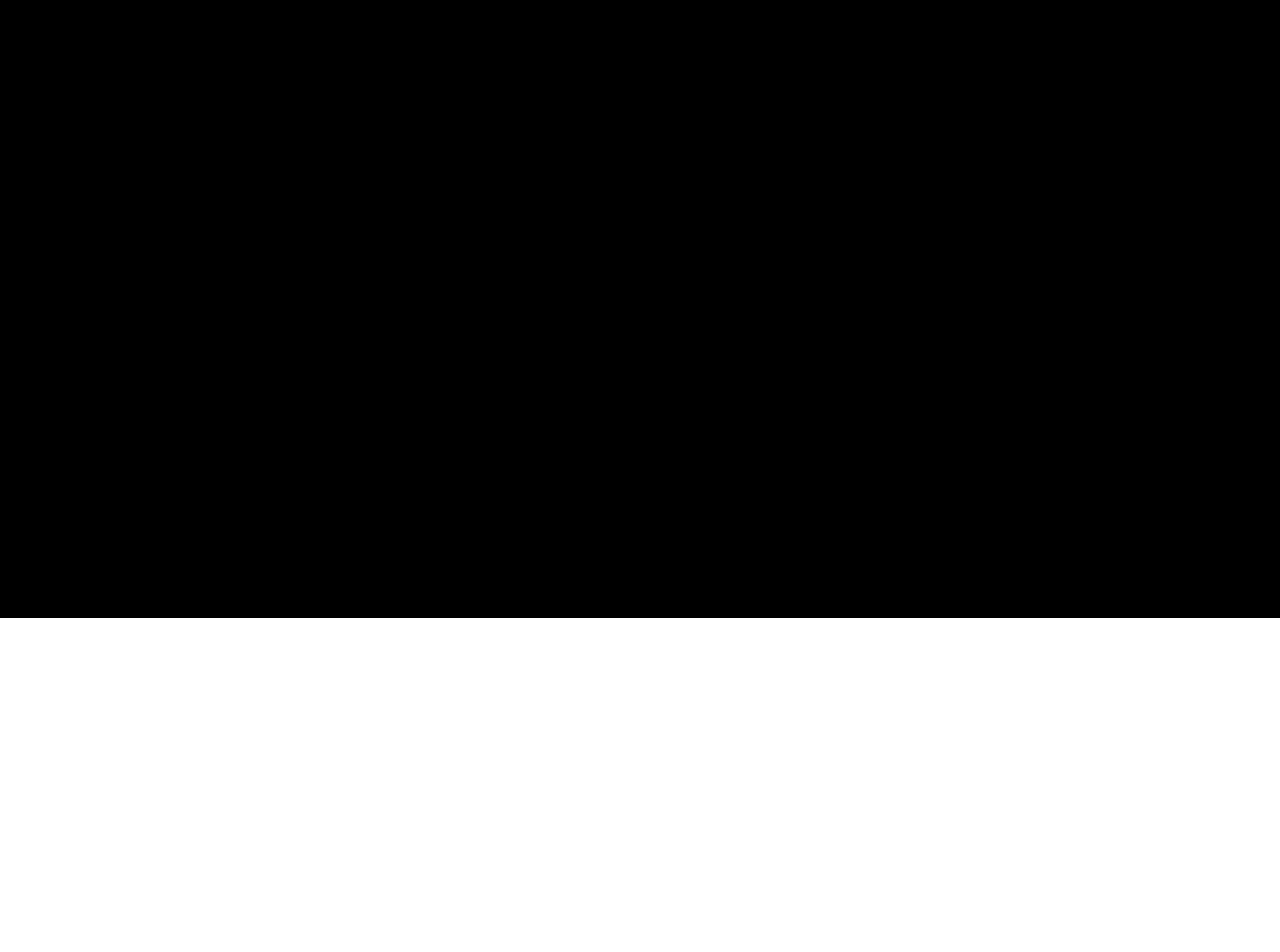
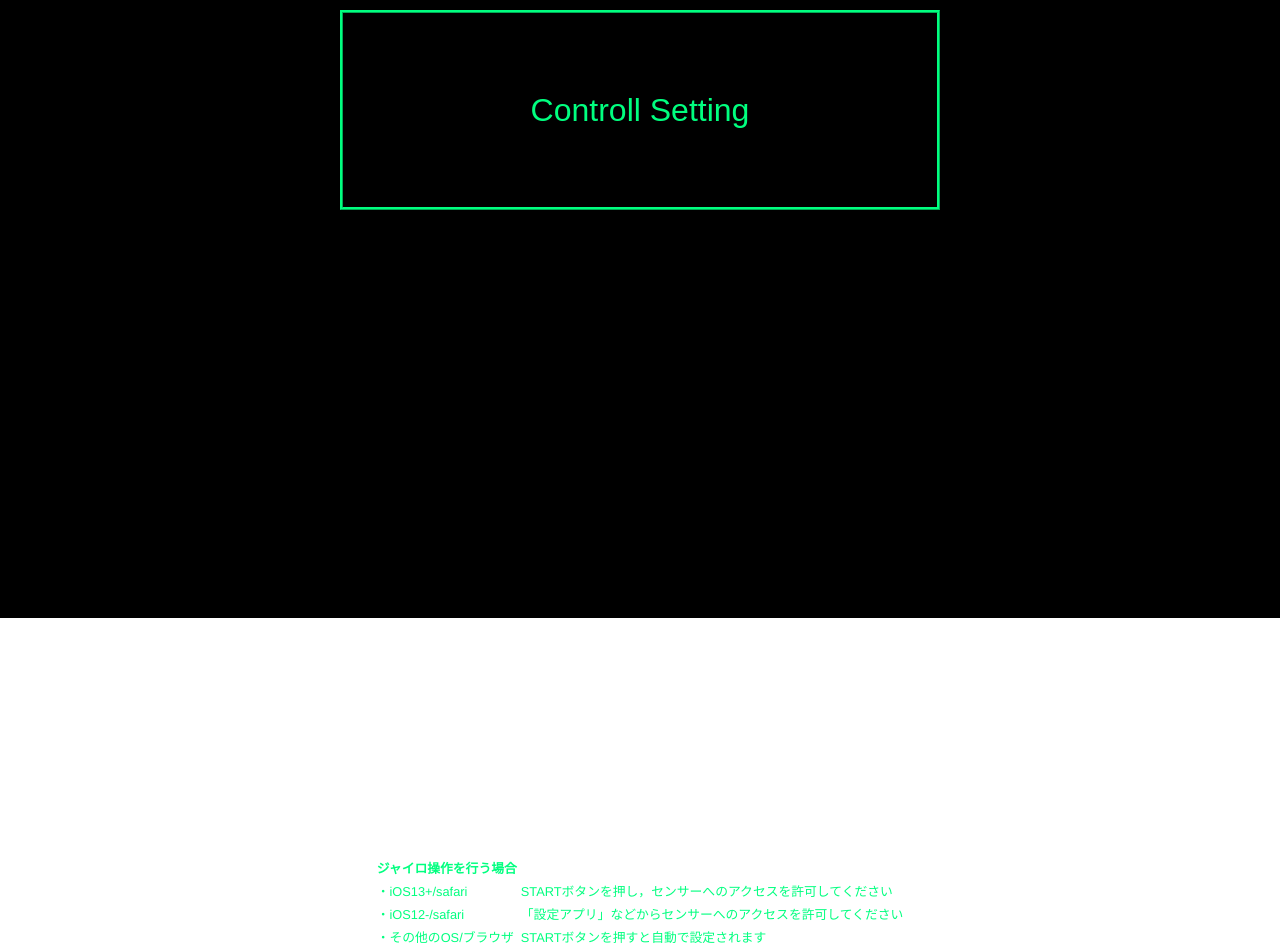
Before and after one commit to huma17ax/ball-balance, a Vue app: page /#/ in a window 1280 px wide. Shown: the part 182-1134 px from the top of the page. Before the commit the page ends 800 px from the top, so only its background shows below. Built offline with nearby package versions, Linux system fonts and the light colour scheme.

Commit message:
タイトルの追加

```diff
--- a/src/components/Flame.vue
+++ b/src/components/Flame.vue
@@ -3,7 +3,7 @@
     class = "flame"
     v-bind:style="[flameStyle, marginStyle]"
     >
-        <div v-for="(row,index_r) in mapchips" v-bind:key="row.id"
+        <div v-for="(row,index_r) in mapImgs" v-bind:key="row.id"
         class = "maprow">
             <div v-for="(chip,index_c) in row" v-bind:key="chip.id"
             class = "mapchip"
@@ -32,15 +32,30 @@ export default {
       this.$refs.ball.run()
     },
     mapchipStyle: function (row, col) {
-      var color = this.mapchips[row][col]
-      return {
+      var image = this.mapImgs[row][col]
+      var ret = {
         'width': this.mapchipSize + 'px',
-        'height': this.mapchipSize + 'px',
-        'background-color': color}
+        'height': this.mapchipSize + 'px'
+      }
+
+      if (image === 'black') {
+        ret['background-color'] = 'black'
+        ret['border'] = 'solid 3px springgreen'
+      }
+      if (image === 'white') {
+        ret['background-color'] = 'black'
+      }
+      if (image === 'pink') {
+        ret['background-color'] = 'black'
+        ret['border-radius'] = '50%'
+        ret['border'] = 'solid 3px crimson'
+      }
+
+      return ret
     }
   },
   computed: {
-    ...mapState('manager', ['screenWidth', 'screenHeight', 'mapchips', 'mapWidth', 'mapHeight']),
+    ...mapState('manager', ['screenWidth', 'screenHeight', 'mapImgs', 'mapWidth', 'mapHeight']),
     ...mapGetters('manager', ['mapchipSize']),
     flameStyle: function () {
       var sizeW = this.mapchipSize * this.mapHeight
@@ -71,6 +86,7 @@ export default {
 }
 
 .mapchip {
-    background-color: grey;
+    background-color:gray;
+    box-sizing: border-box;
 }
 </style>
--- a/src/components/Main.vue
+++ b/src/components/Main.vue
@@ -24,7 +24,7 @@ export default {
     }
   },
   computed: {
-    ...mapState('manager', ['deltaTime', 'updateFlg', 'gyro'])
+    ...mapState('manager', ['deltaTime', 'updateFlg', 'gyro', 'gameOver'])
   },
   methods: {
     windowResize: function () {
@@ -35,6 +35,9 @@ export default {
     },
     run: function () {
       this.$refs.flame.run()
+      if (this.gameOver === true) {
+        this.$router.push('/')
+      }
     }
   },
   watch: {
@@ -44,6 +47,7 @@ export default {
   },
   mounted: function () {
     this.$store.dispatch('manager/setScreenSize', {width: window.innerWidth, height: window.innerHeight})
+    this.$store.dispatch('manager/setGameOver', false)
     this.$store.dispatch('manager/loadMapChips')
       .then(() => {
         this.$store.dispatch('manager/startUpdateAsync')
@@ -65,5 +69,6 @@ export default {
     height: 100%;
     width: 100%;
     overflow: hidden;
+    background-color: black;
 }
 </style>
--- a/src/components/Title.vue
+++ b/src/components/Title.vue
@@ -1,9 +1,18 @@
 <template>
   <div class="content">
-        <div
-        style="z-index: 1; position: absolute; width: 100%; height: 100%;
-        background-color: #000;"
+        <!-- <button class="gyro-check"
         v-on:click='requestDeviceSensor()'>
+        ジャイロチェック
+        </button> -->
+        <button class="start"
+        v-on:click='controllSetting()'>{{this.message}}</button>
+        <div class="note">
+          <table class="txt">
+            <tr><th>ジャイロ操作を行う場合</th></tr>
+            <tr><td>・iOS13+/safari</td><td>STARTボタンを押し，センサーへのアクセスを許可してください</td></tr>
+            <tr><td>・iOS12-/safari</td><td>「設定アプリ」などからセンサーへのアクセスを許可してください</td></tr>
+            <tr><td>・その他のOS/ブラウザ</td><td>STARTボタンを押すと自動で設定されます</td></tr>
+          </table>
         </div>
   </div>
 </template>
@@ -11,23 +20,86 @@
 <script>
 export default {
   name: 'Title',
+  data: function () {
+    return {
+      message: 'Controll Setting',
+      doGyro: false
+    }
+  },
   methods: {
+    controllSetting: function () {
+      this.message = 'Checking Gyro Sensor ...'
+      this.sensorVerification()
+        .then(() => {
+          // ジャイロ動く
+          this.message = 'Gyro操作で開始します ...'
+          this.$store.dispatch('manager/setControllType', 'gyro')
+          this.gameStart()
+        })
+        .catch(() => {
+          // ジャイロ動かない
+          if (window.DeviceOrientationEvent && typeof DeviceOrientationEvent.requestPermission === 'function') {
+            // iOS13以上(リクエスト)
+            this.message = 'センサーへのアクセスを承認してください'
+            console.log('!')
+            this.requestDeviceSensor()
+              .then(() => {
+                // 承諾
+                this.message = 'Gyro操作で開始します ...'
+                this.$store.dispatch('manager/setControllType', 'gyro')
+                this.gameStart()
+              })
+              .catch(() => { /* 拒否 */ })
+          } else {
+            // モバイル端末ではない or iOS12以下で許可なし
+            this.message = 'Keyboard操作で開始します...'
+            this.$store.dispatch('manager/setControllType', 'keyboard')
+            this.gameStart()
+          }
+        })
+    },
+    sensorVerification: function () {
+      window.addEventListener('deviceorientation', this.checkSensor, false)
+      return new Promise((resolve, reject) => {
+        setTimeout(() => {
+          if (this.doGyro === true) {
+            resolve()
+          } else {
+            window.removeEventListener('deviceorientation', this.checkSensor, false)
+            reject(new Error('gyro doesnot work'))
+          }
+        }, 1000)
+      })
+    },
+    checkSensor: function (dat) {
+      console.log('verify gyro')
+      console.log(dat)
+      if (dat.alpha !== 0 && dat.alpha !== null &&
+      dat.beta !== 0 && dat.beta !== null &&
+      dat.gamma !== 0 && dat.gamma !== null) {
+        this.doGyro = true
+        window.removeEventListener('deviceorientation', this.checkSensor)
+      }
+    },
     requestDeviceSensor: function () {
-      if (window.DeviceOrientationEvent && typeof DeviceOrientationEvent.requestPermission === 'function') {
-        console.log('!')
+      return new Promise((resolve, reject) => {
         DeviceOrientationEvent.requestPermission()
-          .then(
-            (response) => {
-              if (response === 'granted') {
-                this.$store.dispatch('manager/setControllType', 'gyro')
-                this.$router.push('/game')
-              }
+          .then((response) => {
+            if (response === 'granted') {
+              resolve()
+            } else {
+              reject(new Error('sensor request is rejected'))
             }
-          )
-      } else {
-        this.$store.dispatch('manager/setControllType', 'keyboard')
+          })
+          .catch(() => {
+            reject(new Error('request error'))
+          })
+      })
+    },
+    gameStart: function () {
+      setTimeout(() => {
         this.$router.push('/game')
-      }
+      }, 1000)
     }
   }
 }
@@ -35,4 +107,47 @@ export default {
 
 <style scoped>
 
+.content {
+  position: relative;
+  width: 100%;
+  height: 100%;
+  background-color: black;
+}
+
+.note {
+  position: absolute;
+  font-size: 80%;
+  width: 100vw;
+  margin-top: 81vw;
+  margin-left: auto;
+  margin-left: auto;
+  text-align: center;
+}
+
+.txt {
+  display: inline-block;
+  text-align: left;
+  margin-left: auto;
+  margin-left: auto;
+  color: springgreen;
+}
+
+.start {
+  position: absolute;
+  transform: translate(-50%, 0);
+  -webkit-transform: translate(-50%, 0);
+  -ms-transform: translate(-50%, 0);
+  width: 81vw;
+  max-width: 600px;
+  height: 27vw;
+  max-height: 200px;
+  margin-top: 15vw;
+  margin-left: auto;
+  margin-right: auto;
+  background-color: black;
+  border: ridge 3px springgreen;
+  color: springgreen;
+  font-size: 200%;
+}
+
 </style>
--- a/src/store/manager.js
+++ b/src/store/manager.js
@@ -7,13 +7,15 @@ const state = {
   screenWidth: undefined,
   screenHeight: undefined,
   mapchips: [],
+  mapImgs: [],
   mapWidth: undefined,
   mapHeight: undefined,
   startPos: {x: 0, y: 0},
   gyroAvailable: false,
   gyro: {alpha: 0, beta: 0, gamma: 0},
   controllType: 'gyro',
-  isAvailableGyro: true
+  isAvailableGyro: true,
+  gameOver: false
 }
 
 const getters = {
@@ -47,19 +49,32 @@ const actions = {
   loadMapChips ({ commit, state }) {
     // jsonファイルから読み込みたい
     var chips = [
+      ['WALL', 'WALL', 'WALL', 'WALL', 'WALL', 'WALL', 'WALL'],
+      ['WALL', 'AIR', 'AIR', 'AIR', 'AIR', 'AIR', 'WALL'],
+      ['WALL', 'AIR', 'WALL', 'AIR', 'WALL', 'AIR', 'WALL'],
+      ['WALL', 'AIR', 'AIR', 'BAN', 'AIR', 'AIR', 'WALL'],
+      ['WALL', 'AIR', 'WALL', 'AIR', 'WALL', 'AIR', 'WALL'],
+      ['WALL', 'AIR', 'AIR', 'AIR', 'AIR', 'AIR', 'WALL'],
+      ['WALL', 'WALL', 'WALL', 'WALL', 'WALL', 'WALL', 'WALL']
+    ]
+    var images = [
       ['black', 'black', 'black', 'black', 'black', 'black', 'black'],
       ['black', 'white', 'white', 'white', 'white', 'white', 'black'],
       ['black', 'white', 'black', 'white', 'black', 'white', 'black'],
-      ['black', 'white', 'white', 'white', 'white', 'white', 'black'],
+      ['black', 'white', 'white', 'pink', 'white', 'white', 'black'],
       ['black', 'white', 'black', 'white', 'black', 'white', 'black'],
       ['black', 'white', 'white', 'white', 'white', 'white', 'black'],
       ['black', 'black', 'black', 'black', 'black', 'black', 'black']
     ]
     commit('setMapChips', chips)
+    commit('setMapImages', images)
     commit('setStartPos', {x: 1, y: 1})
   },
   setControllType ({commit, state}, type) {
     commit('setControllType', type)
+  },
+  setGameOver ({commit}, status) {
+    commit('setGameOver', status)
   }
 }
 
@@ -84,6 +99,9 @@ const mutations = {
     state.mapWidth = chips[0].length
     state.mapHeight = chips.length
   },
+  setMapImages (state, images) {
+    state.mapImgs = images
+  },
   setStartPos (state, pos) {
     state.startPos = pos
   },
@@ -99,6 +117,9 @@ const mutations = {
   },
   setControllType (state, type) {
     state.controllType = type
+  },
+  setGameOver (state, status) {
+    state.gameOver = status
   }
 }
 
```
Also changed, not shown: src/components/Ball.vue (+18 -34 lines).
